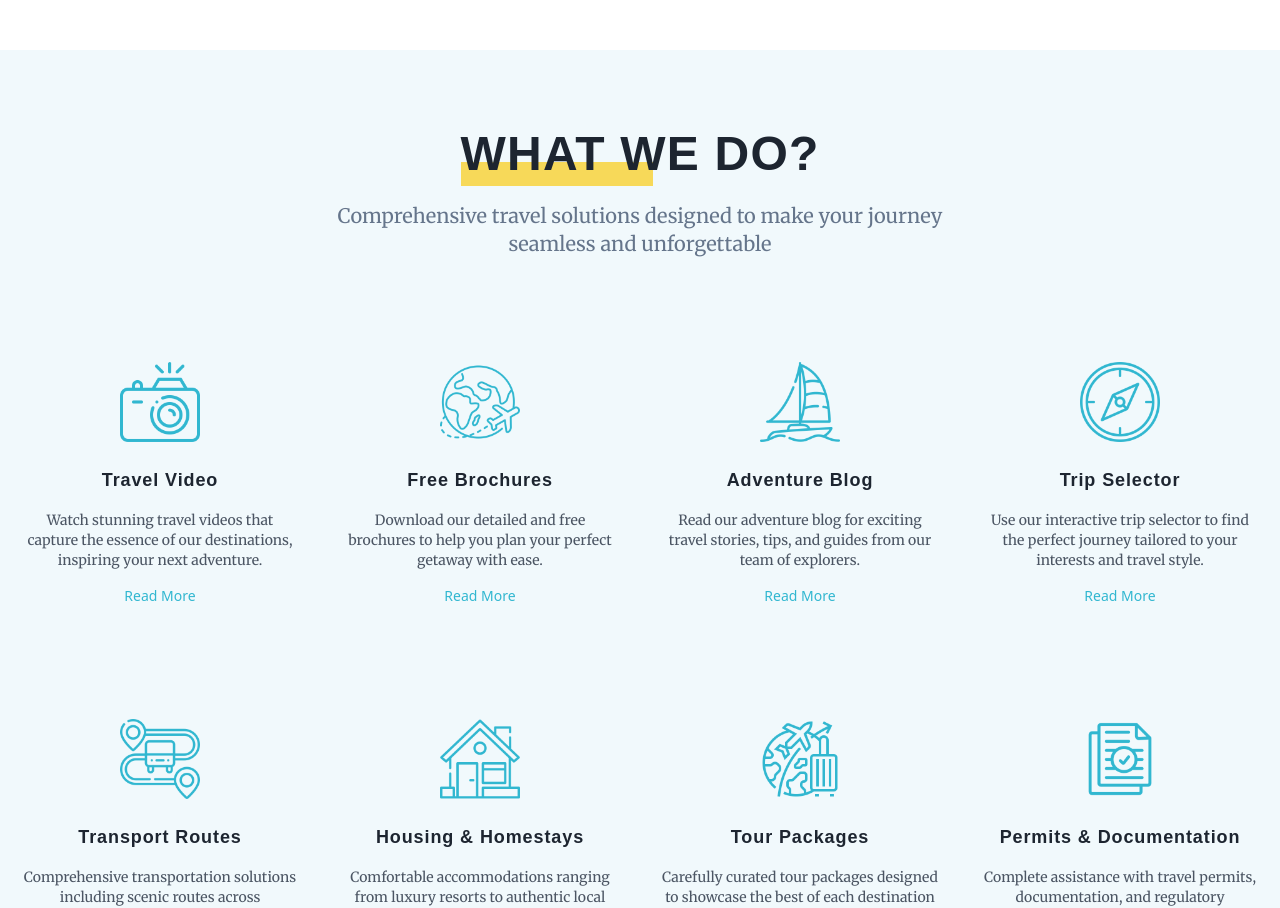
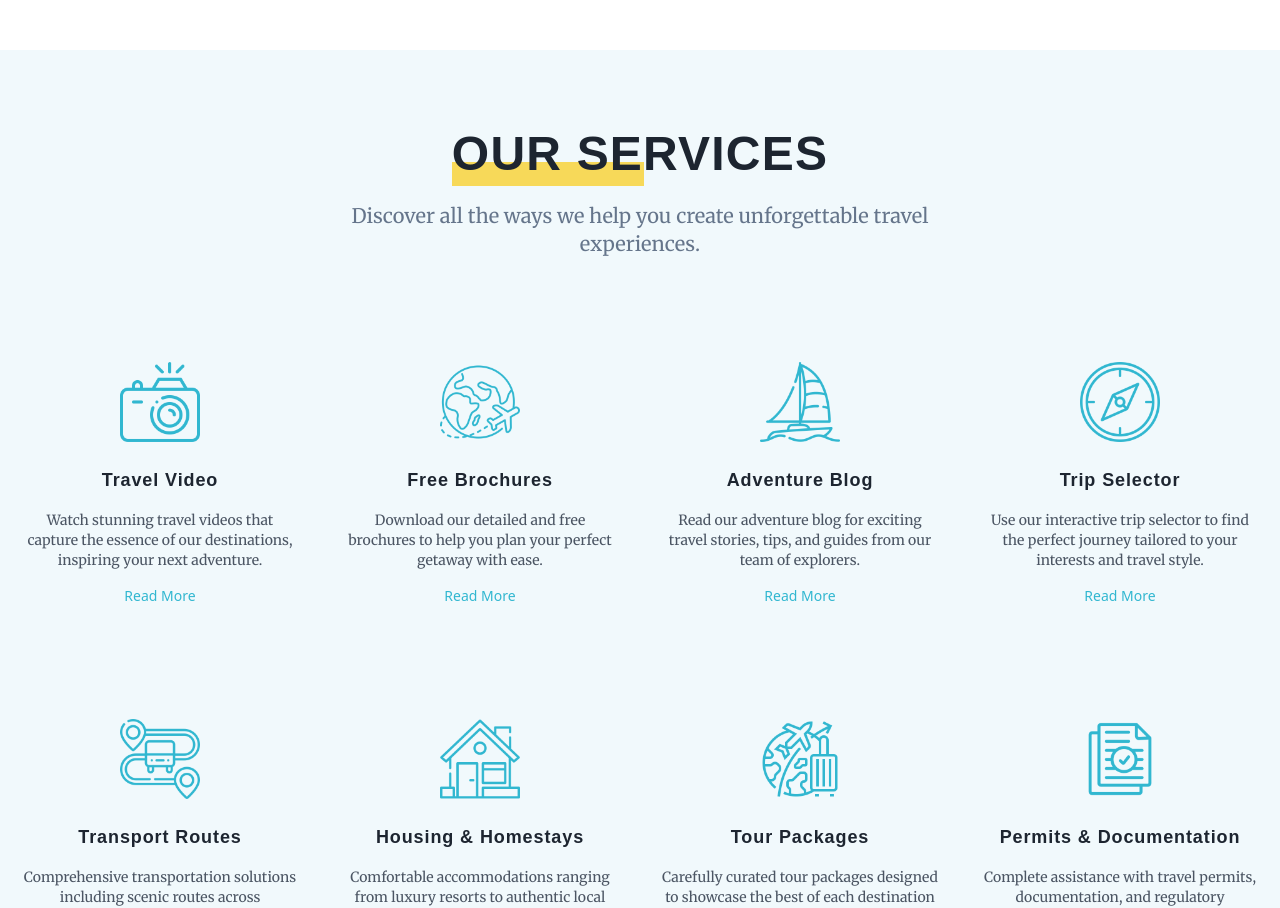
Before and after one commit to ProgrammingBasic/vista-studio, a React (Vite) app: page / in a window 1280 px wide. Shown: the part 2080-2988 px from the top of the page. Built offline with nearby package versions, Linux system fonts and the light colour scheme; no server answers; the database is empty; a web font is replaced by a local one.

Commit message:
change what we do to our services

```diff
--- a/src/components/WhatWeDo.jsx
+++ b/src/components/WhatWeDo.jsx
@@ -96,7 +96,7 @@ export default function ActivitiesSection() {
                     Comprehensive travel solutions designed to make your journey seamless and unforgettable
                 </p>
             </div> */}
-            <SectionTitle title="What We Do?" subtitle="Comprehensive travel solutions designed to make your journey seamless and unforgettable" />
+            <SectionTitle title="Our Services" subtitle="Discover all the ways we help you create unforgettable travel experiences." />
             <div className="max-w-7xl mx-auto grid grid-cols-1 sm:grid-cols-2 md:grid-cols-2 lg:grid-cols-4 gap-8 text-center">
 
                 {activities.map((activity, index) => (
```
